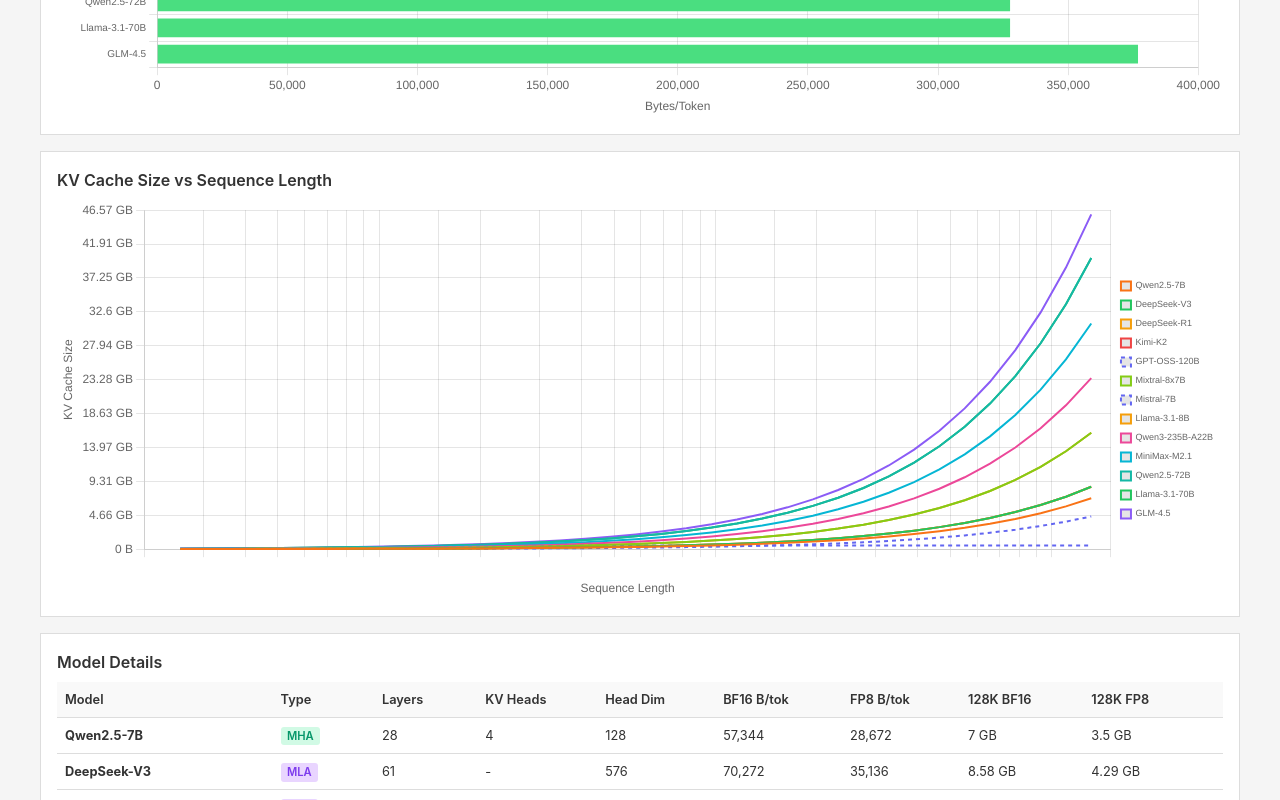
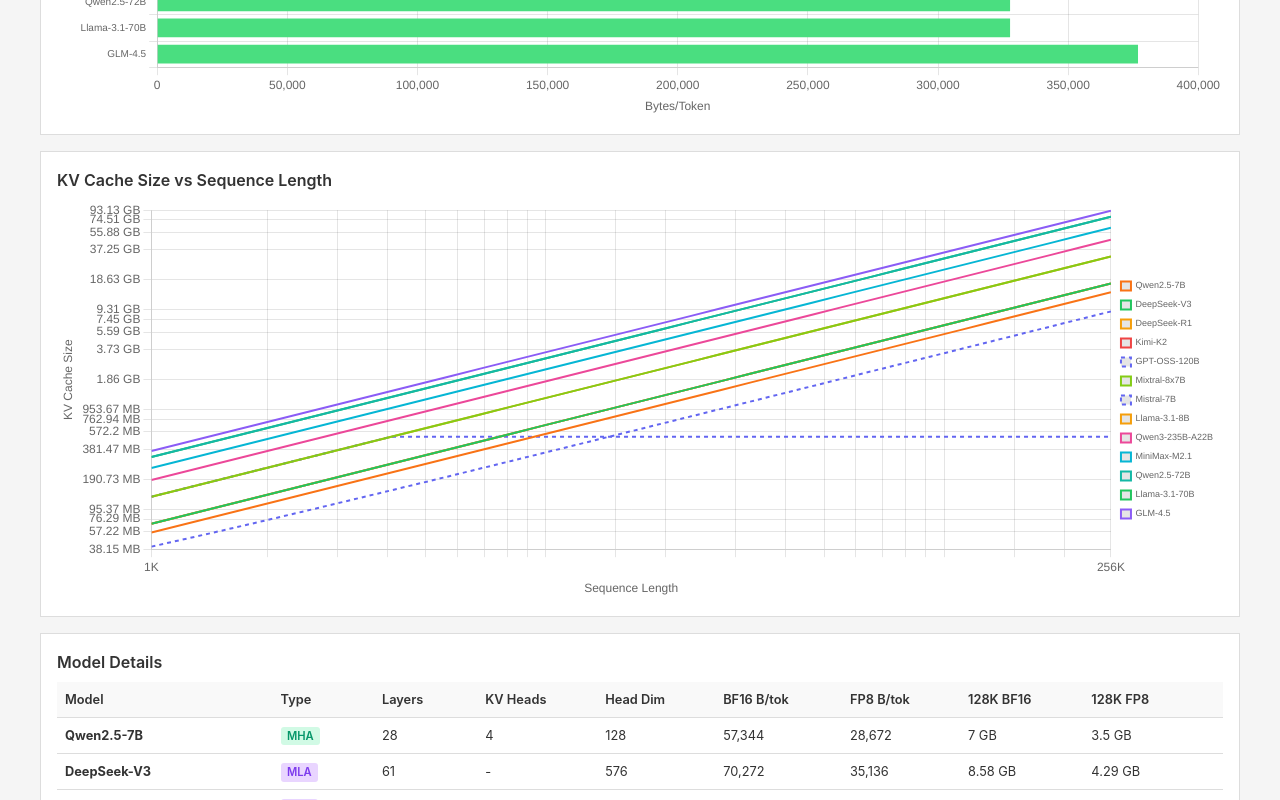
Before and after one commit to Aphoh/rooflines, a plain HTML site: page index.html in a window 1280 px wide. Shown: the part 624-1424 px from the top of the page. Drawn offline with nearby package versions, Linux system fonts and the light colour scheme.

Commit message:
Use log-log scale with 1K, 2K, 4K, 8K, ... axis labels

```diff
--- a/index.html
+++ b/index.html
@@ -501,7 +501,7 @@
             const ctx = document.getElementById('lineChart').getContext('2d');
 
             const seqLens = [];
-            for (let i = 8; i <= 17; i += 0.25) seqLens.push(Math.round(Math.pow(2, i)));
+            for (let i = 10; i <= 18; i += 0.25) seqLens.push(Math.round(Math.pow(2, i)));
 
             const datasets = modelData.map((m, idx) => ({
                 label: m.name,
@@ -530,7 +530,7 @@
                                 title: function(items) {
                                     if (items.length > 0) {
                                         const x = items[0].raw.x;
-                                        return x >= 1024 ? (x/1024).toLocaleString() + 'K tokens' : x + ' tokens';
+                                        return (x/1024) + 'K tokens';
                                     }
                                     return '';
                                 },
@@ -544,20 +544,23 @@
                         x: {
                             type: 'logarithmic',
                             title: { display: true, text: 'Sequence Length' },
+                            min: 1024,
+                            max: 262144,
                             ticks: {
                                 callback: function(v) {
-                                    if ([256, 1024, 4096, 16384, 65536, 131072].includes(v)) {
-                                        return v >= 1024 ? (v/1024) + 'K' : v;
+                                    // 1K, 2K, 4K, 8K, 16K, 32K, 64K, 128K, 256K
+                                    const validTicks = [1024, 2048, 4096, 8192, 16384, 32768, 65536, 131072, 262144];
+                                    if (validTicks.includes(v)) {
+                                        return (v/1024) + 'K';
                                     }
                                     return '';
                                 }
                             }
                         },
                         y: {
-                            type: 'linear',
+                            type: 'logarithmic',
                             title: { display: true, text: 'KV Cache Size' },
-                            ticks: { callback: v => formatBytes(v) },
-                            beginAtZero: true
+                            ticks: { callback: v => formatBytes(v) }
                         }
                     }
                 }
```
